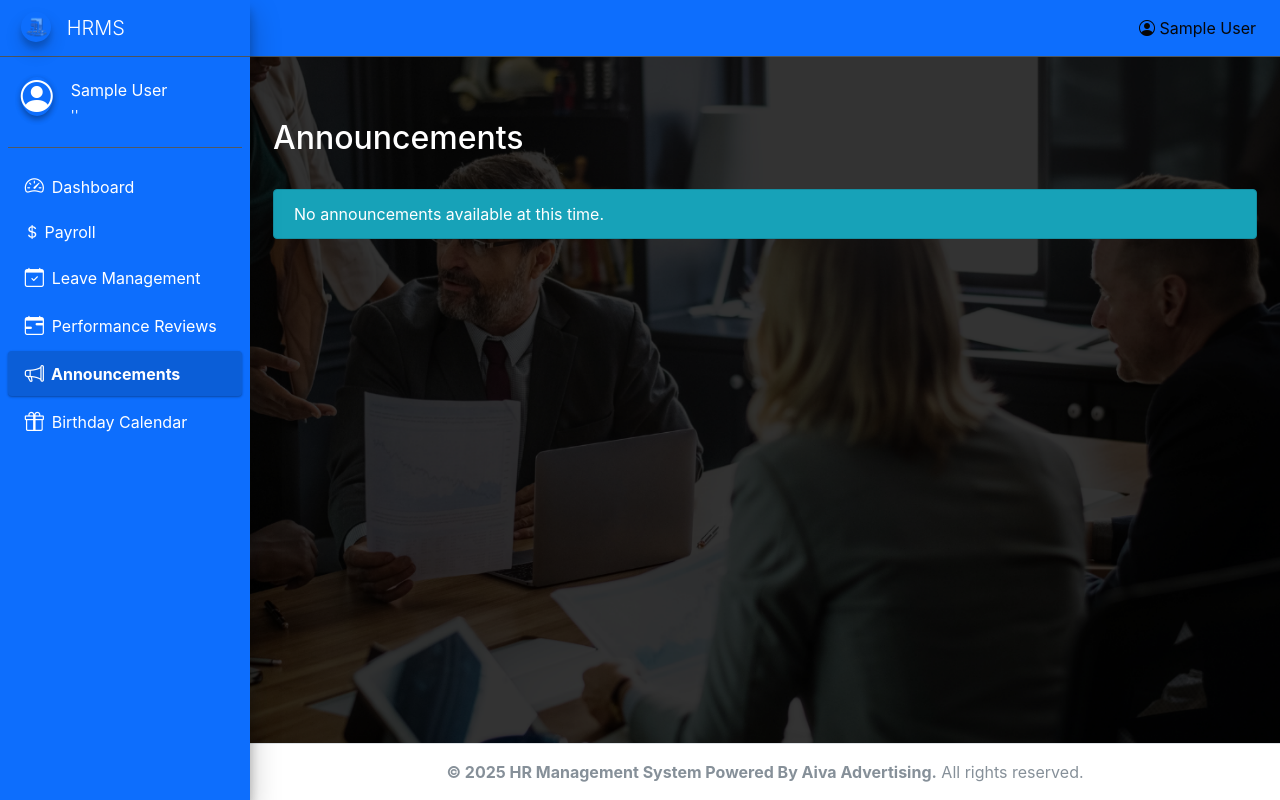
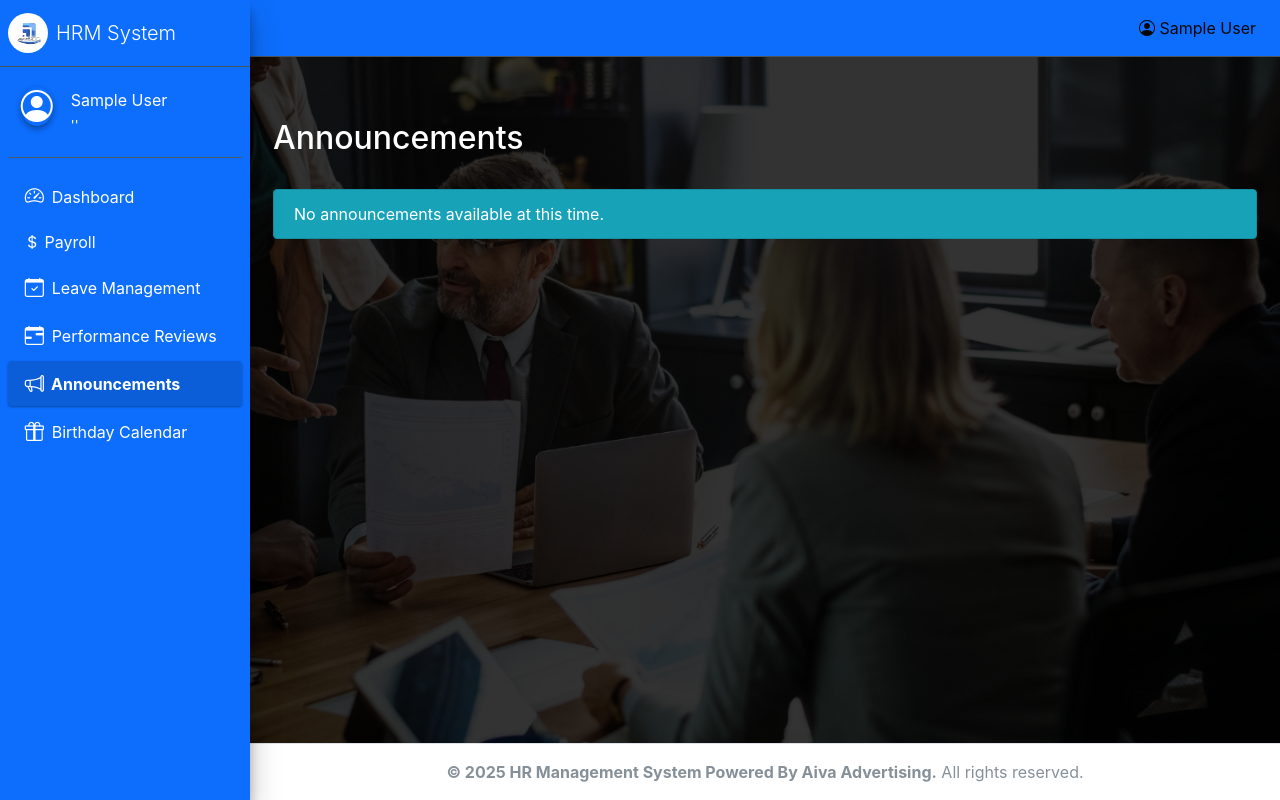
Before and after one commit to ShenalK02/HR-Management-System, a Django app: page /announcements/ in a window 1280 px wide. Run offline with Django 3.2, Linux system fonts and the light colour scheme; the visitor is signed in with stand-in values (Sample User, id 1); data that the repository does not hold is empty; some libraries are stand-ins or nearby versions.

Commit message:
Changed the Logo Appearence

```diff
--- a/templates/base.html
+++ b/templates/base.html
@@ -114,9 +114,15 @@
 
         <!-- Sidebar -->
         <aside class="main-sidebar sidebar-dark-primary elevation-4">
+            <!-- Brand Logo -->
             <a href="{% url 'dashboard' %}" class="brand-link text-white text-decoration-none d-flex align-items-center">
-                <img src="{% static 'images/logo.png' %}" alt="Logo" class="brand-image img-circle elevation-3" style="opacity: .8; height: 30px;">
-                <span class="brand-text font-weight-light ms-2">HRMS</span>
+                <div class="bg-white rounded-circle d-flex align-items-center justify-content-center" style="width: 40px; height: 40px;">
+                    <img src="{% static 'images/logo.png' %}"
+                         alt="Logo"
+                         class="img-fluid"
+                         style="height: 35px;">
+                </div>
+                <span class="brand-text font-weight-light ms-2">HRM System</span>
             </a>
 
             <div class="sidebar">
```
